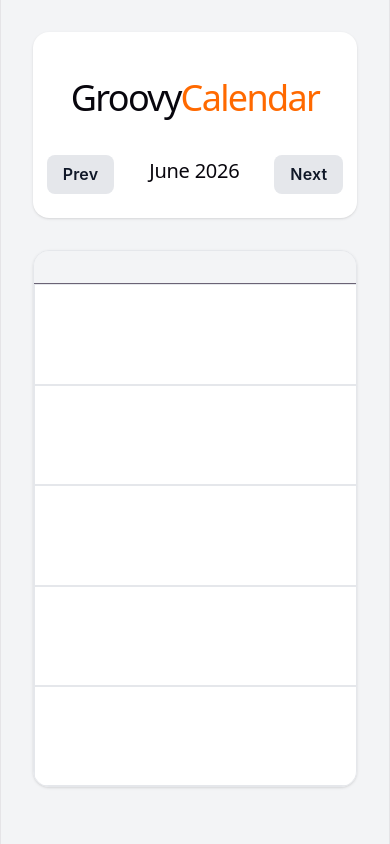
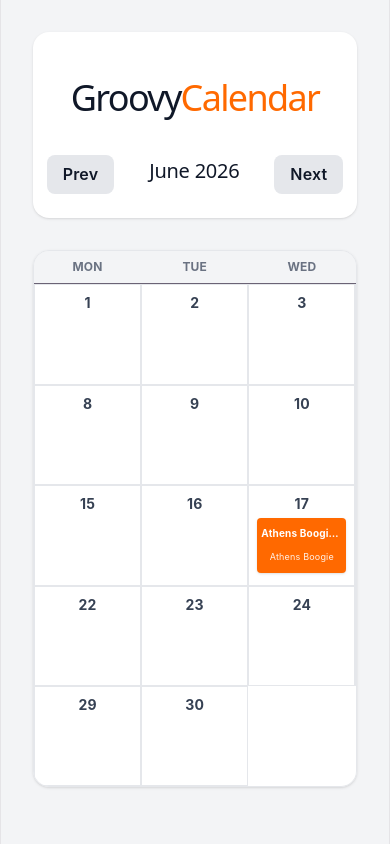
Before and after one commit to Bakiboop/GroovyCalendar, a React app in the folder frontend/: page / in a window 390 px wide. Built offline with nearby package versions, Linux system fonts and the light colour scheme; the HTML template or start-up script is replaced by a standard one.

Commit message:
fixung bug ui phone

```diff
--- a/frontend/src/App.jsx
+++ b/frontend/src/App.jsx
@@ -69,20 +69,20 @@ export default function App() {
     <div className="min-h-screen bg-gray-100 p-8 font-sans">
       <div className="max-w-6xl mx-auto">
         <header className="flex flex-col md:flex-row justify-between items-center gap-4 mb-8 bg-white p-6 rounded-2xl shadow-sm">
-          <h1 className="text-3xl font-extrabold text-gray-900">Groovy<span className="text-orange-500">Calendar</span></h1>
+          {/* Βάλαμε !text-gray-900 για να επιβάλουμε το σκούρο χρώμα κόντρα στο index.css */}
+          <h1 className="text-3xl font-extrabold !text-gray-900">Groovy<span className="text-orange-500">Calendar</span></h1>
           <div className="flex items-center gap-4">
-            {/* Βάλαμε text-gray-900 στα κουμπιά και στον μήνα για να μη χάνονται στο Dark Mode */}
             <button onClick={prevMonth} className="px-4 py-2 bg-gray-200 text-gray-900 font-semibold rounded-lg hover:bg-gray-300">Prev</button>
-            <h2 className="text-xl font-bold w-32 text-center text-gray-900">{monthNames[currentMonth - 1]} {currentYear}</h2>
+            {/* Βάλαμε !text-gray-900 και εδώ για τον μήνα */}
+            <h2 className="text-xl font-bold w-32 text-center !text-gray-900">{monthNames[currentMonth - 1]} {currentYear}</h2>
             <button onClick={nextMonth} className="px-4 py-2 bg-gray-200 text-gray-900 font-semibold rounded-lg hover:bg-gray-300">Next</button>
           </div>
         </header>
 
         <div className="flex flex-col-reverse lg:flex-row gap-8">
-          {/* Αλλάξαμε το overflow-hidden σε overflow-x-auto */}
           <div className="flex-1 bg-white rounded-2xl shadow-sm border border-gray-200 overflow-x-auto">
-            {/* Βάλαμε ένα div με min-w-[700px] για να μην στριμώχνονται οι μέρες στα κινητά */}
-            <div className="min-w-[7500px] lg:min-w-full">
+            {/* ΕΔΩ ΗΤΑΝ ΤΟ ΛΑΘΟΣ: Διορθώσαμε το 7500px σε 750px */}
+            <div className="min-w-[750px] lg:min-w-full">
               <div className="grid grid-cols-7 bg-gray-100 border-b">
                 {['Mon', 'Tue', 'Wed', 'Thu', 'Fri', 'Sat', 'Sun'].map(day => (
                   <div key={day} className="py-2 text-center text-xs font-bold text-gray-500 uppercase">{day}</div>
```
